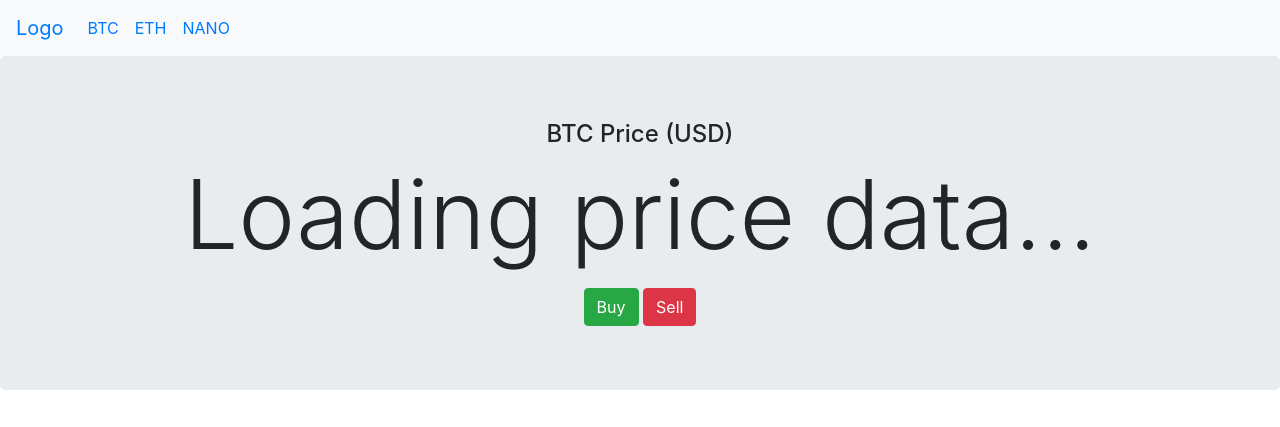
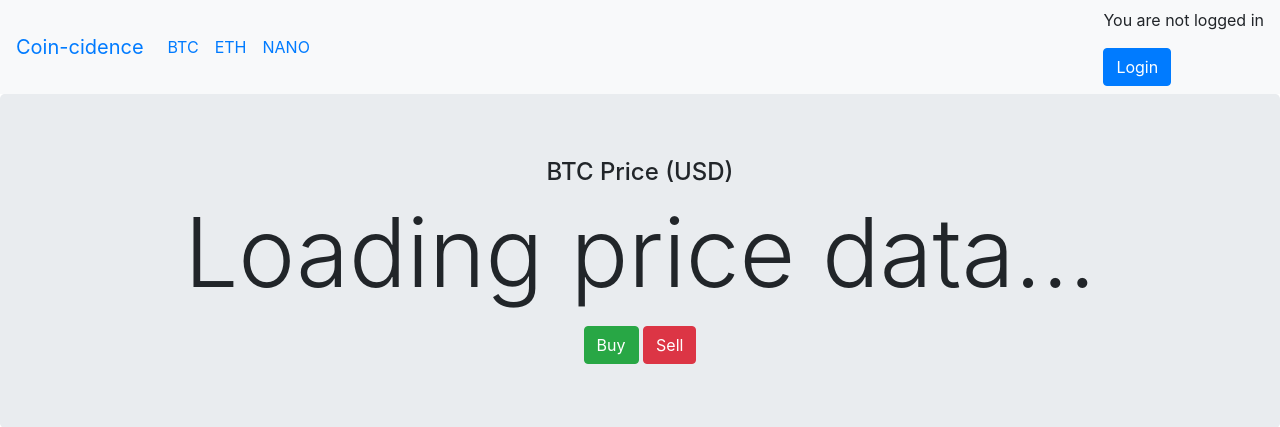
Before and after one commit to therogerwang/coin-cidence, a Django app: template market/templates/market/main.html in a window 1280 px wide. Shown: the top 427 px of the page. Run offline with Django 3.2, Linux system fonts and the light colour scheme; the template is opened without the code that fills it, so the values that code supplies are empty; some libraries are stand-ins or nearby versions.

Commit message:
Added Login/Logout Mechanism and User Balance Display

```diff
--- a/coincidence/settings.py
+++ b/coincidence/settings.py
@@ -55,7 +55,7 @@ ROOT_URLCONF = 'coincidence.urls'
 TEMPLATES = [
     {
         'BACKEND': 'django.template.backends.django.DjangoTemplates',
-        'DIRS': [],
+        'DIRS': [os.path.join(BASE_DIR, 'templates')],
         'APP_DIRS': True,
         'OPTIONS': {
             'context_processors': [
@@ -120,3 +120,7 @@ USE_TZ = True
 # https://docs.djangoproject.com/en/2.1/howto/static-files/
 
 STATIC_URL = '/static/'
+
+#REDIRECT AFTER LOGIN
+LOGIN_REDIRECT_URL = '/market/'
+LOGOUT_REDIRECT_URL = '/accounts/login/'
--- a/coincidence/urls.py
+++ b/coincidence/urls.py
@@ -18,5 +18,6 @@ from django.urls import include, path
 
 urlpatterns = [
     path('admin/', admin.site.urls),
-    path('market', include('market.urls'))
+    path('accounts/', include('django.contrib.auth.urls')),
+    path('market/', include('market.urls'))
 ]
--- a/market/models.py
+++ b/market/models.py
@@ -6,13 +6,13 @@ from django.contrib.auth.models import User
 
 
 class Balance(models.Model):
-    ''' Defines each user'''
-    user_name = models.CharField(max_length = 32)
+    """ Defines balance for each user"""
+    username = models.OneToOneField(User, on_delete=models.CASCADE, null=True)
     usd_balance = models.DecimalField(max_digits=24, decimal_places=2)
 
 
 class Coin(models.Model):
-    '''Defines the name of the currency as well as the current held quantity. Tied to each user'''
+    """Defines the name of the currency as well as the current held quantity. Tied to each user"""
     owner = models.ForeignKey(Balance, on_delete=models.CASCADE, null=True )
 
     coin_name = models.CharField(max_length = 60)
--- a/market/templates/market/main.html
+++ b/market/templates/market/main.html
@@ -13,9 +13,9 @@
 
         <!-- A grey horizontal navbar that becomes vertical on small screens -->
         <nav class="navbar navbar-expand-sm bg-light">
-            <ul class="navbar-nav">
+            <ul class="navbar-nav mr-auto">
                 <!-- LOGO -->
-                <a class="navbar-brand" href="#">Logo</a>
+                <a class="navbar-brand" href="#">Coin-cidence</a>
 
                 <!-- Links -->
                 <li class="nav-item">
@@ -26,9 +26,23 @@
                 </li>
                 <li class="nav-item">
                     <a class="nav-link" href="#">NANO</a>
+
+            </ul>
+            <ul class="navbar-nav">
+
+                <li>
+                    <!-- Login/Logout button -->
+
+                    {% if user.is_authenticated %}
+                    Hello {{ user.username }}, you have a uninvested fund of ${{ user.balance.usd_balance }}!
+                    <a class="btn btn-primary" href="{% url 'logout' %}" role="button">Logout</a>
+                    {% else %}
+                    <p>You are not logged in</p>
+                    <a class="btn btn-primary" href="{% url 'login' %}" role="button">Login</a>
+                    {% endif %}
+
                 </li>
             </ul>
-
         </nav>
 
 
@@ -40,6 +54,9 @@
             <p></p>
 
             <!-- Action Buttons -->
+
+
+
             <button type="button" class="btn btn-success">Buy</button>
             <button type="button" class="btn btn-danger">Sell</button>
         </div>
--- /dev/null
+++ b/templates/registration/login.html
@@ -0,0 +1,6 @@
+<h2>Login</h2>
+<form method="post">
+  {% csrf_token %}
+  {{ form.as_p }}
+  <button type="submit">Login</button>
+</form>
```
Also changed, not shown: market/views.py (+21 -2 lines), db.sqlite3, market/migrations/0004_auto_20180824_1625.py (added), market/migrations/0005_auto_20180824_1626.py (added).
